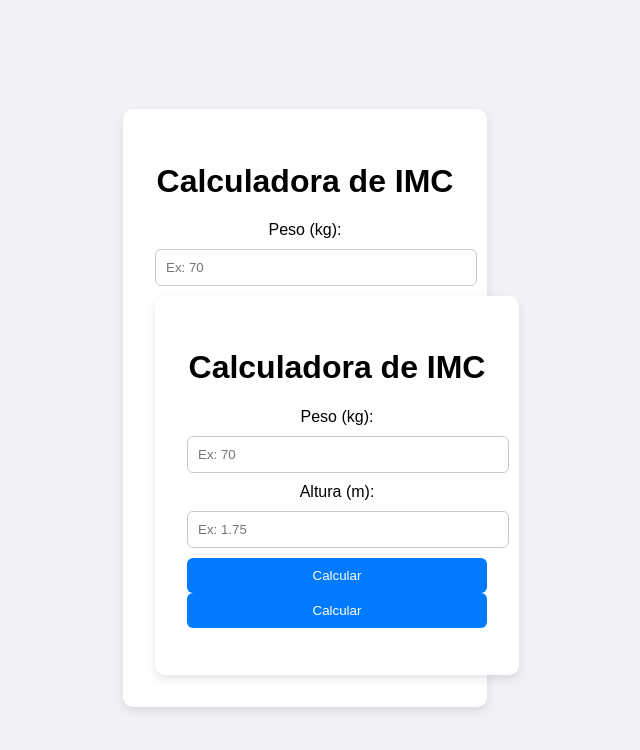
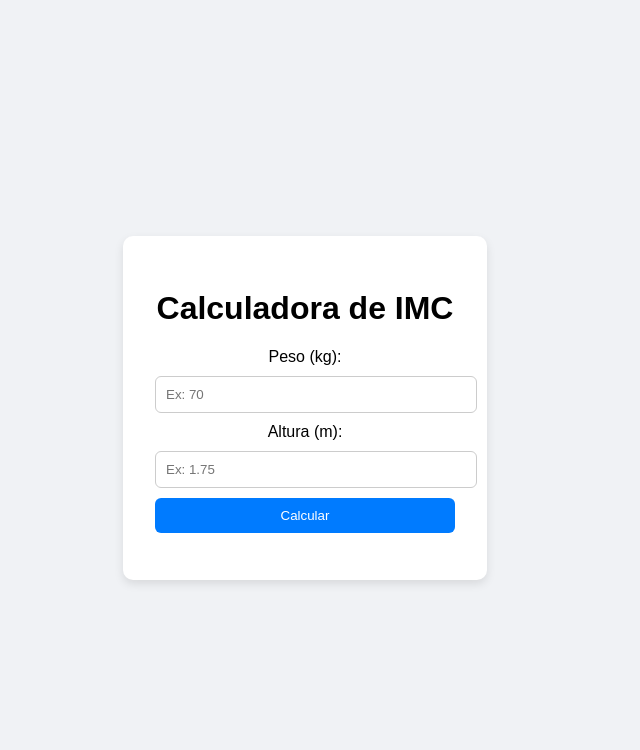
Before and after one commit to ToniLisboa/Remote, a plain HTML site: page index.html in a window 1280 px wide. Shown: the whole page, without its empty margins (335-975 px from the left). Drawn offline with Linux system fonts and the light colour scheme.

Commit message:
organização

```diff
--- a/index.html
+++ b/index.html
@@ -1,17 +1,3 @@
-<!DOCTYPE html>
-<html lang="pt-BR">
-<head>
-<meta charset="UTF-8" />
-<meta name="viewport" content="width=device-width, initial-scale=1.0"/>
-<title>Calculadora de IMC</title>
-<link rel="stylesheet" href="estilo/style.css">
-</head>
-<body>
-<div class="container">
-<h1>Calculadora de IMC</h1>
-<label for="peso">Peso (kg):</label>
-<input type="number" id="peso" placeholder="Ex: 70">
-
 <!DOCTYPE html>
 <html lang="pt-BR">
 <head>
@@ -29,10 +15,7 @@
     <label for="altura">Altura (m):</label>
     <input type="number" step="0.01" id="altura" placeholder="Ex: 1.75">
 
-<button onclick="calcularIMC()">Calcular</button
-<input type="number" step="0.01" id="altura" placeholder="Ex: 1.75">
-
-<button onclick="calcularIMC()">Calcular</button >
+    <button onclick="calcularIMC()">Calcular</button>
 
     <div id="resultado"></div>
   </div>
```
Lines whose indentation alone changed are shown as unchanged.
